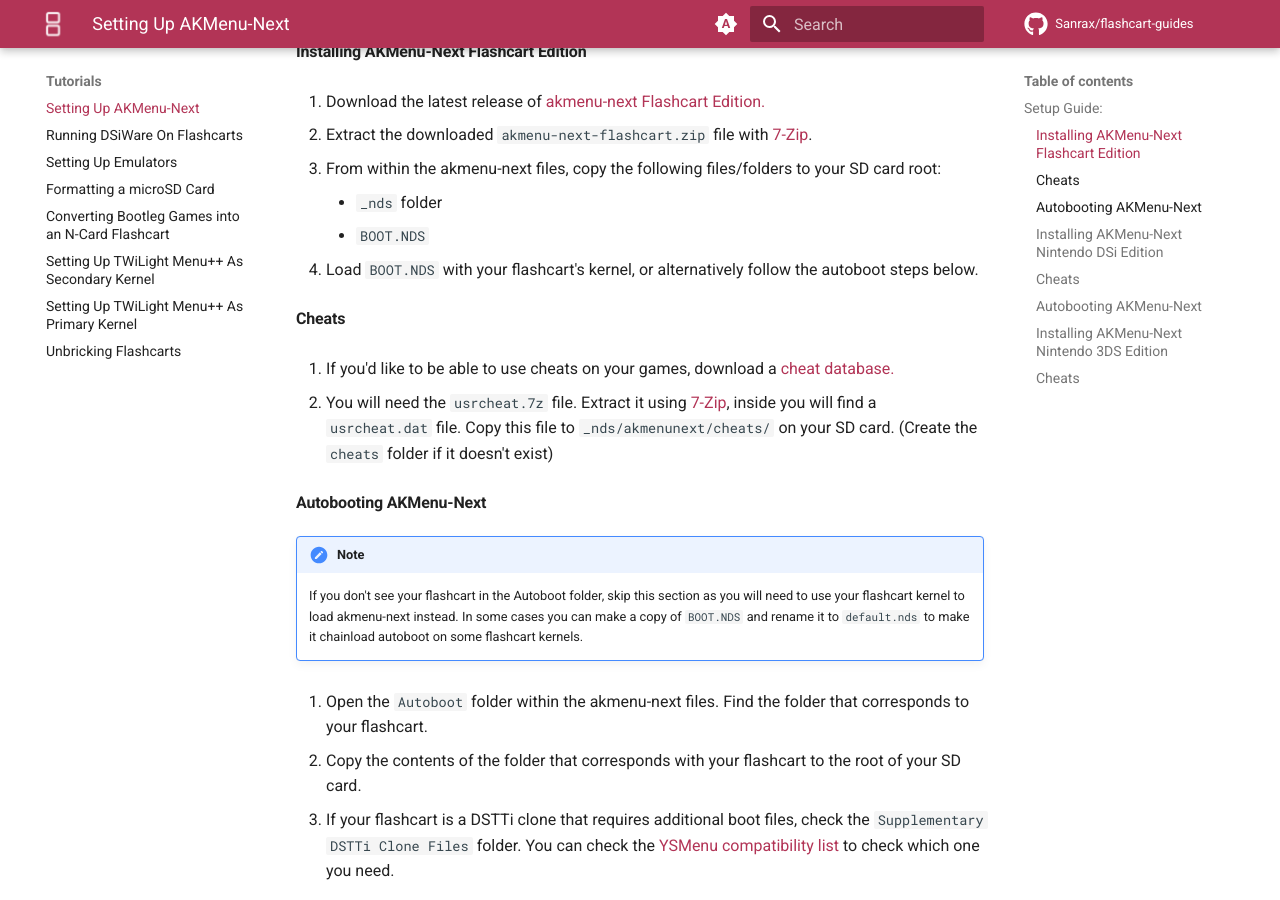
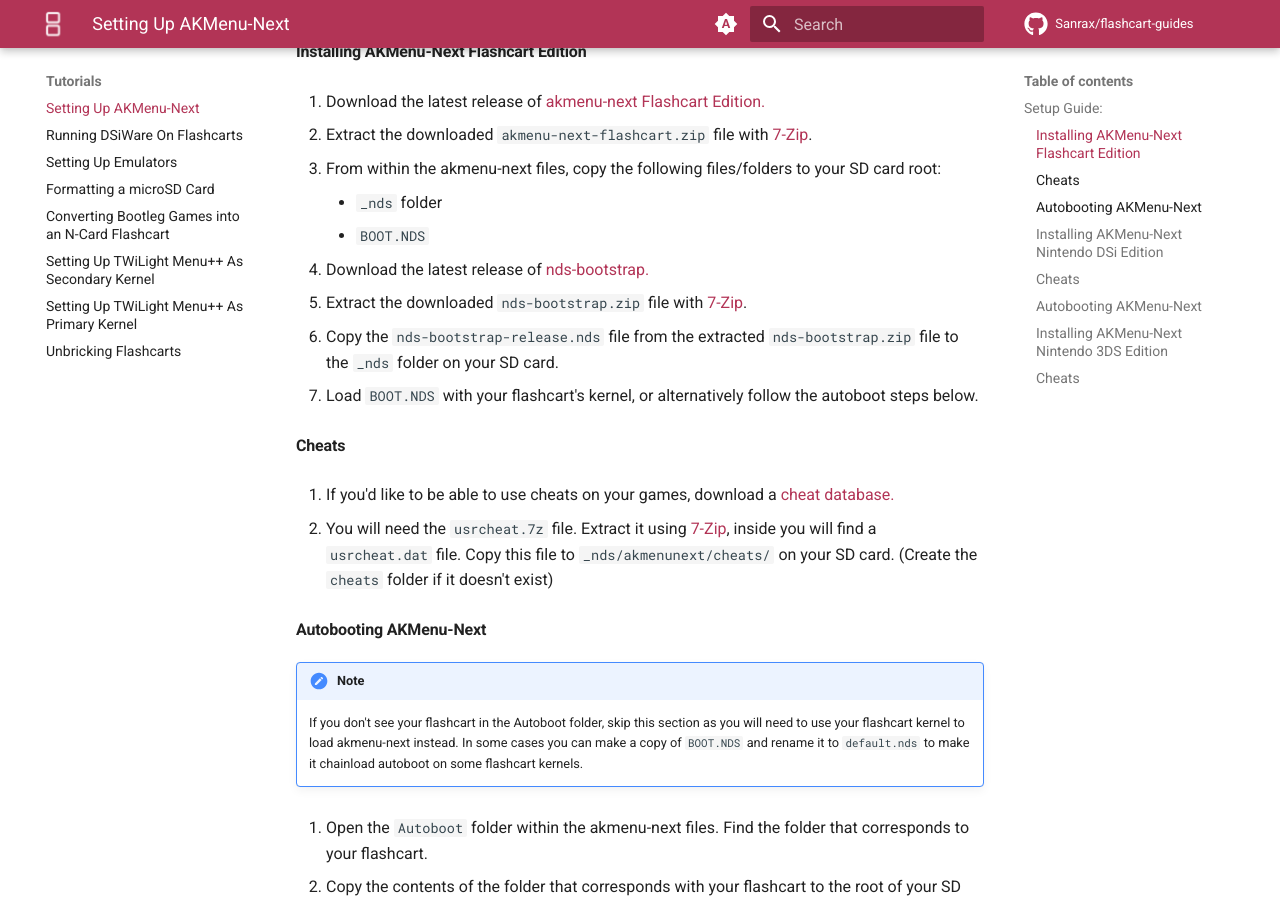
Before and after one commit to Sanrax/flashcart-guides, an MkDocs documentation site: the page built from docs/tutorials/akmenu-next.md, in a window 1280 px wide and 900 px high, scrolled down 427 px. Built offline with MkDocs 1.6.1 and Material for MkDocs 9.7.7, drawn with Linux system fonts in a browser that asks for light colours; comment, search, counter and statistics services are not loaded.

Commit message:
Update akmenu-next.md
Update the akmenu-next guide to instruct the user to get latest release of nds-bootstrap

```diff
--- a/docs/tutorials/akmenu-next.md
+++ b/docs/tutorials/akmenu-next.md
@@ -23,6 +23,12 @@
 
         - `_nds` folder
         - `BOOT.NDS`
+
+    1. Download the latest release of [nds-bootstrap.](https://github.com/DS-Homebrew/nds-bootstrap/releases/latest/download/nds-bootstrap.zip)
+
+    1. Extract the downloaded `nds-bootstrap.zip` file with [7-Zip](https://www.7-zip.org/).
+
+    1. Copy the `nds-bootstrap-release.nds` file from the extracted `nds-bootstrap.zip` file to the `_nds` folder on your SD card.
 
     1. Load `BOOT.NDS` with your flashcart's kernel, or alternatively follow the autoboot steps below.
 
@@ -67,7 +73,13 @@
         - `BOOT.NDS` (Please read the warning above)
         - `akmenu-next.dsi`
 
-    1. Load `BOOT.NDS` with your desired entrypoint method. Alternatively, use Unlaunch or TWiLight Menu++ to boot `akmenu-next.dsi`
+    1. Download the latest release of [nds-bootstrap.](https://github.com/DS-Homebrew/nds-bootstrap/releases/latest/download/nds-bootstrap.zip)
+
+    1. Extract the downloaded `nds-bootstrap.zip` file with [7-Zip](https://www.7-zip.org/).
+
+    1. Copy the `nds-bootstrap-release.nds` file from the extracted `nds-bootstrap.zip` file to the `_nds` folder on your SD card.
+
+    1. Load `BOOT.NDS` with your desired entrypoint method (e.g. Memory Pit, stylehax or Flipnote Lenny). Alternatively, use Unlaunch or TWiLight Menu++ to boot `akmenu-next.dsi`
 
     #### Cheats
 
@@ -81,14 +93,14 @@
 
     1. In the Unlaunch menu, go to OPTIONS
 
-    1. Set NO BUTTON or a button of your choice to the akmenu-next that says `BOOT.NDS` (or `akmenu-next.dsi` applicable) on the bottom screen
+    1. Set NO BUTTON or a button of your choice to the akmenu-next that says `BOOT.NDS` (or `akmenu-next.dsi` if applicable) on the bottom screen
 
 
 === "Nintendo 3DS"
 
     !!! note
 
-        This requires a modded Nintendo 3DS system. If your Nintendo 3DS is not modded, please follow [3ds.hacks.guide](https://3ds.hacks.guide) to install it.
+        This requires a modded Nintendo 3DS system. If your Nintendo 3DS is not modded, please follow [3ds.hacks.guide](https://3ds.hacks.guide) to install it. This guide is also applicable to the Nintendo 2DS & New 2DS XL but will be referenced as a 3DS in the steps below.
 
     #### Installing AKMenu-Next Nintendo 3DS Edition
 
@@ -101,13 +113,19 @@
         - `_nds` folder
         - `akmenu-next.cia`
 
-    1. Open the FBI app, go to your SD card, and find the `akmenu-next.cia` file. Select the cia, then choose "Install and Delete CIA".
+    1. Download the latest release of [nds-bootstrap.](https://github.com/DS-Homebrew/nds-bootstrap/releases/latest/download/nds-bootstrap.zip)
+
+    1. Extract the downloaded `nds-bootstrap.zip` file with [7-Zip](https://www.7-zip.org/).
+
+    1. Copy the `nds-bootstrap-release.nds` file from the extracted `nds-bootstrap.zip` file to the `_nds` folder on your SD card.
+
+    1. Boot up your Nintendo 3DS. Open the FBI app, go to your SD card, and find the `akmenu-next.cia` file. Select the cia, then choose "Install and Delete CIA".
 
     1. Launch the `akmenu-next` application from the 3DS home screen.
 
     !!! tip
 
-        If AKMenu-Next does not appear on your 3DS home screen after installing the cia, restart your 3DS.
+        If you are upgrading from an older version of AKMenu-Next, or if AKMenu-Next does not appear on your 3DS home screen after installing the cia, restart your 3DS.
 
     #### Cheats
 
```
